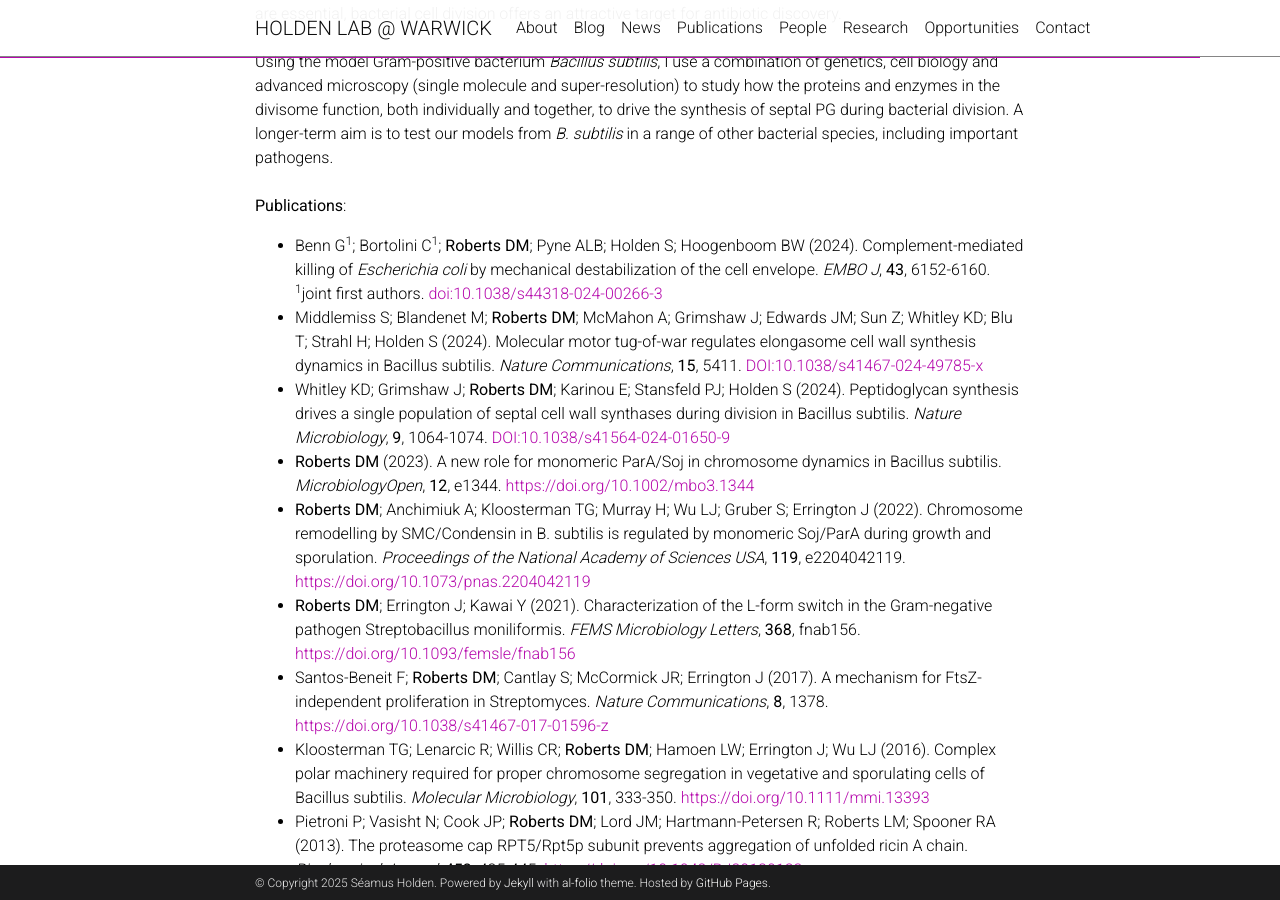
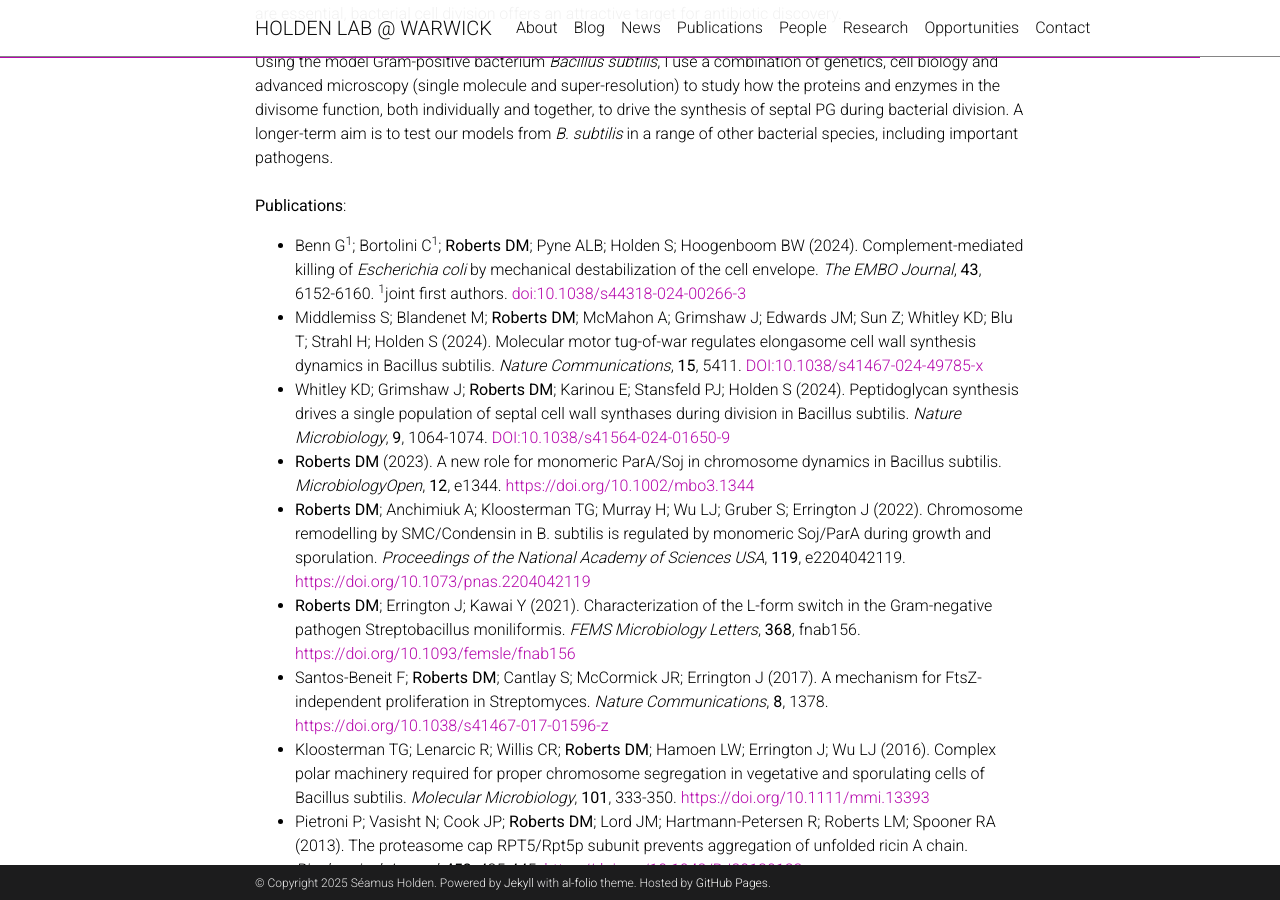
Before and after one commit to HoldenLab/holdenlab.github.io, a Jekyll site: the page built from _projects/roberts_david.md, in a window 1280 px wide and 900 px high, scrolled down 1026 px. Built offline with Jekyll 4.4.1, drawn with Linux system fonts in a browser that asks for light colours; full-size pictures stand in for the smaller copies a plugin makes; comment, search, counter and statistics services are not loaded; a style sheet for code colours, icons or effects is not loaded.

Commit message:
Update roberts_david.md

```diff
--- a/_projects/roberts_david.md
+++ b/_projects/roberts_david.md
@@ -53,7 +53,7 @@
 <br>
 <b>Publications</b>:
 <ul>
-  <li> Benn G<sup>1</sup>; Bortolini C<sup>1</sup>; <b>Roberts DM</b>; Pyne ALB; Holden S; Hoogenboom BW (2024). Complement-mediated killing of <i>Escherichia coli</i> by mechanical destabilization of the cell envelope. <i>EMBO J</i>, <b>43</b>, 6152-6160. <sup>1</sup>joint first authors. <a href="https://doi.org/10.1038/s44318-024-00266-3">doi:10.1038/s44318-024-00266-3</a>
+  <li> Benn G<sup>1</sup>; Bortolini C<sup>1</sup>; <b>Roberts DM</b>; Pyne ALB; Holden S; Hoogenboom BW (2024). Complement-mediated killing of <i>Escherichia coli</i> by mechanical destabilization of the cell envelope. <i>The EMBO Journal</i>, <b>43</b>, 6152-6160. <sup>1</sup>joint first authors. <a href="https://doi.org/10.1038/s44318-024-00266-3">doi:10.1038/s44318-024-00266-3</a>
 <br>
   <li> Middlemiss S; Blandenet M; <b>Roberts DM</b>; McMahon A; Grimshaw J; Edwards JM; Sun Z; Whitley KD; Blu T; Strahl H; Holden S (2024). Molecular motor tug-of-war regulates elongasome cell wall synthesis dynamics in Bacillus subtilis. <i>Nature Communications</i>, <b>15</b>, 5411. <a href="https://www.nature.com/articles/s41467-024-49785-x">DOI:10.1038/s41467-024-49785-x</a>
 <br>
```
